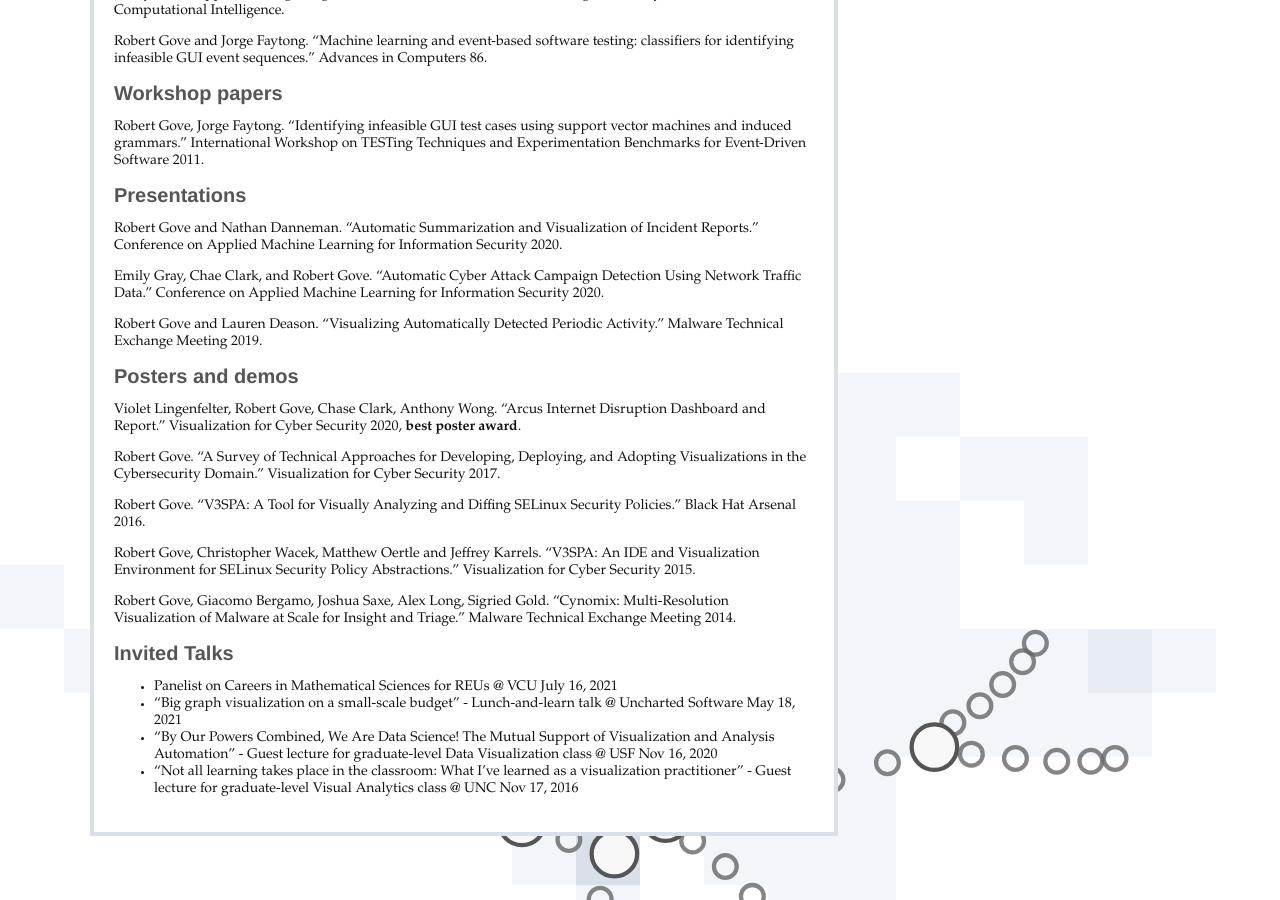
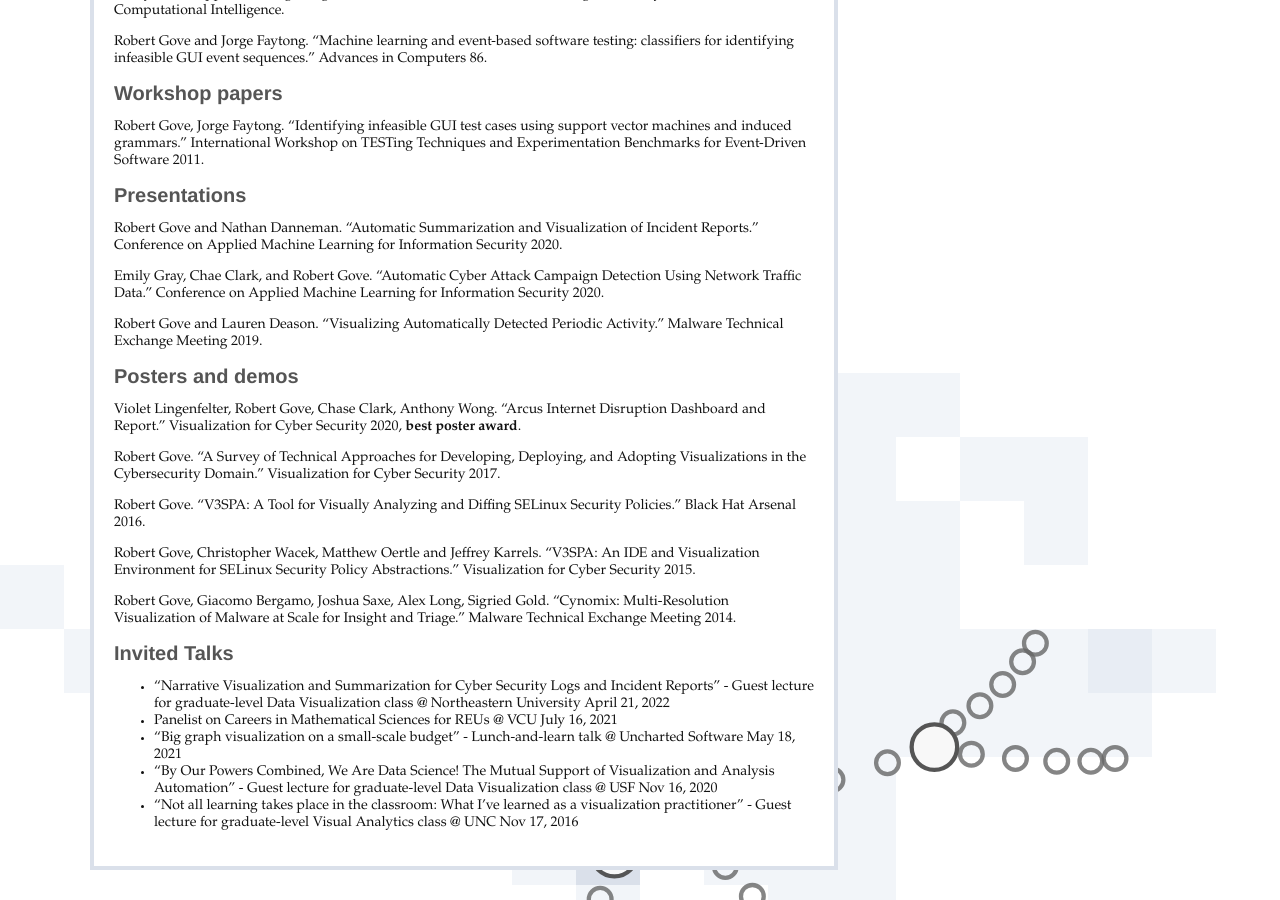
Before and after one commit to rpgove/rpgove.github.io, a Jekyll site: the page built from publications.markdown, in a window 1280 px wide and 900 px high, scrolled down 1291 px. Built offline with Jekyll 4.4.1, drawn with Linux system fonts in a browser that asks for light colours.

Commit message:
Northeastern presentation

```diff
--- a/publications.markdown
+++ b/publications.markdown
@@ -76,6 +76,7 @@ Robert Gove, Giacomo Bergamo, Joshua Saxe, Alex Long, Sigried Gold. "Cynomix: Mu
 
 # Invited Talks
 
+- "Narrative Visualization and Summarization for Cyber Security Logs and Incident Reports" - Guest lecture for graduate-level Data Visualization class @ Northeastern University April 21, 2022
 - Panelist on Careers in Mathematical Sciences for REUs @ VCU July 16, 2021
 - "Big graph visualization on a small-scale budget" - Lunch-and-learn talk @ Uncharted Software May 18, 2021
 - "By Our Powers Combined, We Are Data Science! The Mutual Support of Visualization and Analysis Automation" - Guest lecture for graduate-level Data Visualization class @ USF Nov 16, 2020
```
